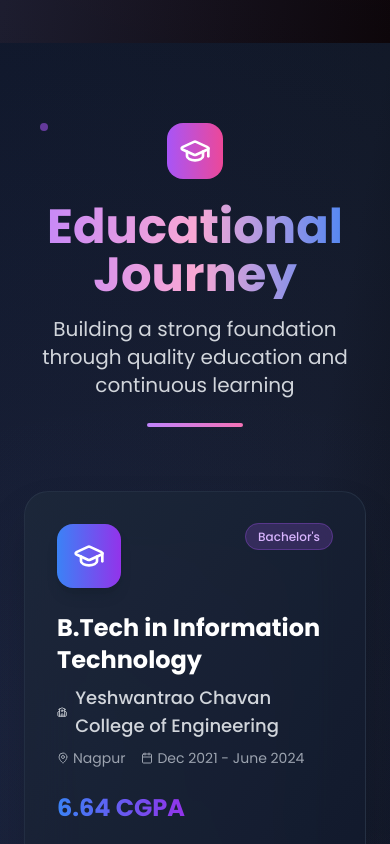
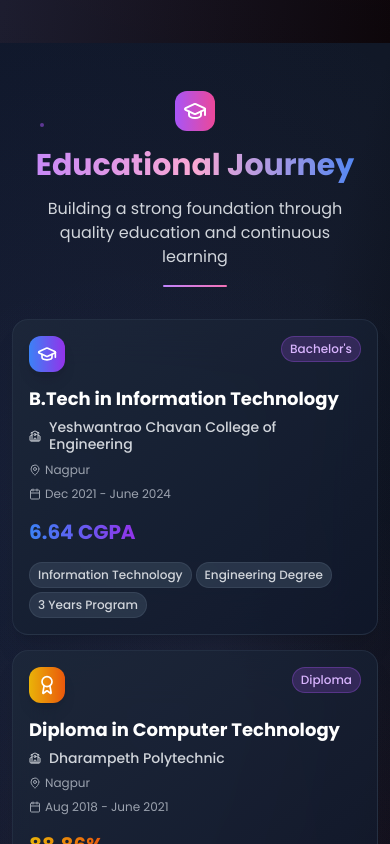
Before and after one commit to JairamDeo/Portfolio-Website, a React (Vite) app: page / in a window 390 px wide. Shown: the part 10660-11504 px from the top of the page. Built offline with nearby package versions, Linux system fonts and the light colour scheme; no server answers.

Commit message:
aos added

```diff
--- a/src/components/Education.jsx
+++ b/src/components/Education.jsx
@@ -1,11 +1,11 @@
-import React, { useState, useMemo } from "react";
+import React, { useState, useCallback, useMemo } from "react";
 import { motion } from "framer-motion";
-import { GraduationCap, School, Award, Calendar, MapPin, TrendingUp } from "lucide-react";
+import { GraduationCap, School, Award, Calendar, MapPin } from "lucide-react";
 
 const educationData = [
   {
     id: 1,
-    icon: <GraduationCap className="w-8 h-8" />,
+    icon: GraduationCap,
     title: "B.Tech in Information Technology",
     institution: "Yeshwantrao Chavan College of Engineering",
     location: "Nagpur",
@@ -15,12 +15,14 @@ const educationData = [
     level: "Bachelor's",
     color: "from-blue-500 to-purple-600",
     bgColor: "from-blue-500/20 to-purple-600/20",
-    highlights: ["Information Technology", "Engineering Degree", "3 Years Program Direct Second Year"],
-    percentage: 66.4
+    highlights: ["Information Technology", "Engineering Degree", "3 Years Program"],
+    percentage: 66.4,
+    AosName : "flip-left",
+    AosDuration : "2500"
   },
   {
     id: 2,
-    icon: <Award className="w-8 h-8" />,
+    icon: Award,
     title: "Diploma in Computer Technology",
     institution: "Dharampeth Polytechnic",
     location: "Nagpur",
@@ -31,11 +33,13 @@ const educationData = [
     color: "from-yellow-500 to-orange-600",
     bgColor: "from-yellow-500/20 to-orange-600/20",
     highlights: ["Computer Technology", "Polytechnic Diploma", "3 Years Program"],
-    percentage: 88.86
+    percentage: 88.86,
+    AosName : "zoom-in",
+    AosDuration : "2500"
   },
   {
     id: 3,
-    icon: <School className="w-8 h-8" />,
+    icon: School,
     title: "10th Standard (SSC)",
     institution: "Somalwar High School, Khamla",
     location: "Nagpur",
@@ -46,108 +50,111 @@ const educationData = [
     color: "from-green-500 to-emerald-600",
     bgColor: "from-green-500/20 to-emerald-600/20",
     highlights: ["Secondary Education", "Maharashtra Board", "Academic Foundation"],
-    percentage: 77.40
+    percentage: 77.40,
+    AosName : "flip-right",
+    AosDuration : "2500"
   }
 ];
 
-const EducationCard = ({ education, index, hoveredIndex, setHoveredIndex }) => {
-  const isHovered = hoveredIndex === index;
+const EducationCard = React.memo(({ education, index, onHover, }) => {
+  const IconComponent = education.icon;
 
   const cardVariants = useMemo(() => ({
     hidden: {
       opacity: 0,
-      y: 60,
-      scale: 0.8
+      y: 50,
+      scale: 0.9
     },
     visible: {
       opacity: 1,
       y: 0,
       scale: 1,
       transition: {
-        delay: index * 0.2,
-        duration: 0.8,
+        delay: index * 0.15,
+        duration: 0.6,
         type: "spring",
-        stiffness: 100
+        stiffness: 120,
+        damping: 15
       }
     }
   }), [index]);
 
+  const handleMouseEnter = useCallback(() => onHover(index), [index, onHover]);
+  const handleMouseLeave = useCallback(() => onHover(null), [onHover]);
 
   return (
     <motion.div
       variants={cardVariants}
       initial="hidden"
-      animate="visible"
-      onMouseEnter={() => setHoveredIndex(index)}
-      onMouseLeave={() => setHoveredIndex(null)}
-      className="group relative"
+      whileInView="visible"
+      viewport={{ once: true, amount: 0.1 }}
+      onMouseEnter={handleMouseEnter}
+      onMouseLeave={handleMouseLeave}
+      className="group relative h-full"
     >
-      <div className="relative overflow-hidden bg-gradient-to-br from-slate-800/80 to-slate-900/80 backdrop-blur-xl p-8 rounded-3xl border border-slate-700/50 hover:border-purple-500/50 transition-all duration-500 shadow-2xl">
+      <div className="relative overflow-hidden bg-gradient-to-br from-slate-800/80 to-slate-900/80 backdrop-blur-xl p-4 sm:p-6 lg:p-8 rounded-2xl lg:rounded-3xl border border-slate-700/50 hover:border-purple-500/50 transition-all duration-300 shadow-xl hover:shadow-2xl h-full" data-aos={education.AosName}
+     data-aos-duration={education.AosDuration}>
 
         {/* Animated Background */}
-        <div className={`absolute inset-0 bg-gradient-to-br ${education.bgColor} opacity-0 group-hover:opacity-100 transition-opacity duration-500`} />
+        <div className={`absolute inset-0 bg-gradient-to-br ${education.bgColor} opacity-0 group-hover:opacity-100 transition-opacity duration-300`} />
 
-        {/* Floating Orbs */}
-        <div className="absolute top-4 right-4 w-16 h-16 bg-gradient-to-br from-purple-500/20 to-pink-500/20 rounded-full blur-xl opacity-0 group-hover:opacity-100 transition-opacity duration-500" />
-        <div className="absolute bottom-4 left-4 w-12 h-12 bg-gradient-to-br from-blue-500/20 to-cyan-500/20 rounded-full blur-xl opacity-0 group-hover:opacity-100 transition-opacity duration-700" />
+        {/* Floating Orbs - Responsive */}
+        <div className="absolute top-2 right-2 sm:top-4 sm:right-4 w-8 h-8 sm:w-12 sm:h-12 lg:w-16 lg:h-16 bg-gradient-to-br from-purple-500/20 to-pink-500/20 rounded-full blur-xl opacity-0 group-hover:opacity-100 transition-opacity duration-300" />
+        <div className="absolute bottom-2 left-2 sm:bottom-4 sm:left-4 w-6 h-6 sm:w-8 sm:h-8 lg:w-12 lg:h-12 bg-gradient-to-br from-blue-500/20 to-cyan-500/20 rounded-full blur-xl opacity-0 group-hover:opacity-100 transition-opacity duration-500" />
 
-        <div className="relative z-10">
+        <div className="relative z-10 h-full flex flex-col">
           {/* Header */}
-          <div className="flex items-start justify-between mb-6">
-            <div className={`p-4 rounded-2xl bg-gradient-to-r ${education.color} text-white shadow-lg group-hover:shadow-xl group-hover:scale-110 transition-all duration-300`}>
-              {education.icon}
+          <div className="flex items-start justify-between mb-4 lg:mb-6">
+            <div className={`p-2 sm:p-3 lg:p-4 rounded-xl lg:rounded-2xl bg-gradient-to-r ${education.color} text-white shadow-lg group-hover:shadow-xl group-hover:scale-105 transition-all duration-300`}>
+              <IconComponent className="w-5 h-5 sm:w-6 sm:h-6 lg:w-8 lg:h-8" />
             </div>
 
-            <div className="text-right">
-              <span className="px-3 py-1 bg-purple-500/20 text-purple-300 rounded-full text-xs font-medium border border-purple-500/30">
-                {education.level}
-              </span>
-            </div>
+            <span className="px-2 py-1 sm:px-3 sm:py-1 bg-purple-500/20 text-purple-300 rounded-full text-xs font-medium border border-purple-500/30">
+              {education.level}
+            </span>
           </div>
 
           {/* Title & Institution */}
-          <div className="mb-6">
-            <h3 className="text-2xl font-bold text-white mb-2 group-hover:text-transparent group-hover:bg-gradient-to-r group-hover:from-purple-400 group-hover:to-pink-400 group-hover:bg-clip-text transition-all duration-300">
+          <div className="mb-4 lg:mb-6 flex-grow">
+            <h3 className="text-lg sm:text-xl lg:text-2xl font-bold text-white mb-2 group-hover:text-transparent group-hover:bg-gradient-to-r group-hover:from-purple-400 group-hover:to-pink-400 group-hover:bg-clip-text transition-all duration-300 leading-tight">
               {education.title}
             </h3>
 
             <div className="flex items-center gap-2 text-gray-300 mb-2">
-              <School className="w-4 h-4" />
-              <span className="text-lg font-medium">{education.institution}</span>
+              <School className="w-3 h-3 sm:w-4 sm:h-4 flex-shrink-0" />
+              <span className="text-sm sm:text-base lg:text-lg font-medium leading-tight">{education.institution}</span>
             </div>
 
-            <div className="flex items-center gap-4 text-sm text-gray-400">
+            <div className="flex flex-col sm:flex-row sm:items-center gap-2 sm:gap-4 text-xs sm:text-sm text-gray-400">
               <div className="flex items-center gap-1">
-                <MapPin className="w-3 h-3" />
+                <MapPin className="w-3 h-3 flex-shrink-0" />
                 <span>{education.location}</span>
               </div>
               <div className="flex items-center gap-1">
-                <Calendar className="w-3 h-3" />
+                <Calendar className="w-3 h-3 flex-shrink-0" />
                 <span>{education.duration}</span>
               </div>
             </div>
           </div>
 
           {/* Grade Display */}
-          <div className="mb-6">
-            <div className="flex items-center justify-between mb-3">
-              <span className={`text-2xl font-bold bg-gradient-to-r ${education.color} bg-clip-text text-transparent`}>
-                {education.grade}
-              </span>
-            </div>
-
+          <div className="mb-4 lg:mb-6">
+            <span className={`text-xl sm:text-2xl font-bold bg-gradient-to-r ${education.color} bg-clip-text text-transparent`}>
+              {education.grade}
+            </span>
           </div>
 
           {/* Highlights */}
-          <div className="mb-6">
-            <div className="flex flex-wrap gap-2">
+          <div className="mt-auto">
+            <div className="flex flex-wrap gap-1 sm:gap-2">
               {education.highlights.map((highlight, i) => (
                 <motion.span
                   key={highlight}
                   initial={{ opacity: 0, scale: 0.8 }}
-                  animate={{ opacity: 1, scale: 1 }}
-                  transition={{ delay: index * 0.2 + 0.1 * i }}
-                  className="px-3 py-1 bg-slate-700/70 text-gray-300 rounded-full text-xs font-medium border border-slate-600/50 hover:border-purple-500/50 transition-colors"
+                  whileInView={{ opacity: 1, scale: 1 }}
+                  viewport={{ once: true }}
+                  transition={{ delay: index * 0.15 + 0.1 * i }}
+                  className="px-2 py-1 sm:px-3 sm:py-1 bg-slate-700/70 text-gray-300 rounded-full text-xs font-medium border border-slate-600/50 hover:border-purple-500/50 transition-colors"
                 >
                   {highlight}
                 </motion.span>
@@ -157,118 +164,138 @@ const EducationCard = ({ education, index, hoveredIndex, setHoveredIndex }) => {
         </div>
 
         {/* Hover Glow Effect */}
-        <div className="absolute inset-0 rounded-3xl opacity-0 group-hover:opacity-100 transition-opacity duration-500 pointer-events-none">
-          <div className={`absolute inset-0 rounded-3xl bg-gradient-to-r ${education.color} opacity-20 blur-xl`} />
+        <div className="absolute inset-0 rounded-2xl lg:rounded-3xl opacity-0 group-hover:opacity-100 transition-opacity duration-300 pointer-events-none">
+          <div className={`absolute inset-0 rounded-2xl lg:rounded-3xl bg-gradient-to-r ${education.color} opacity-10 blur-xl`} />
         </div>
       </div>
     </motion.div>
   );
-};
+});
+
+EducationCard.displayName = 'EducationCard';
 
 const Education = () => {
   const [hoveredIndex, setHoveredIndex] = useState(null);
+
+  const handleHover = useCallback((index) => {
+    setHoveredIndex(index);
+  }, []);
 
   const containerVariants = useMemo(() => ({
     hidden: { opacity: 0 },
     visible: {
       opacity: 1,
       transition: {
-        staggerChildren: 0.2,
-        delayChildren: 0.3
+        staggerChildren: 0.1,
+        delayChildren: 0.2
       }
     }
   }), []);
 
   const headerVariants = useMemo(() => ({
-    hidden: { opacity: 0, y: -50 },
+    hidden: { opacity: 0, y: -30 },
     visible: {
       opacity: 1,
       y: 0,
-      transition: { duration: 0.8, ease: "easeOut" }
+      transition: { duration: 0.6, ease: "easeOut" }
+    }
+  }), []);
+
+  const statsVariants = useMemo(() => ({
+    hidden: { opacity: 0, y: 30 },
+    visible: {
+      opacity: 1,
+      y: 0,
+      transition: { delay: 1, duration: 0.6 }
     }
   }), []);
 
   return (
-    <section id="education" className="relative bg-gradient-to-br from-slate-900 via-gray-900 to-black py-20 text-white overflow-hidden">
-      {/* Background Effects */}
-      <div className="absolute inset-0 bg-[radial-gradient(circle_at_20%_30%,rgba(120,119,198,0.1),transparent_50%)]" />
-      <div className="absolute inset-0 bg-[radial-gradient(circle_at_80%_70%,rgba(255,119,198,0.1),transparent_50%)]" />
-      <div className="absolute inset-0 bg-[radial-gradient(circle_at_50%_50%,rgba(59,130,246,0.05),transparent_70%)]" />
+    <section id="education" className="relative bg-gradient-to-br from-slate-900 via-gray-900 to-black py-12 sm:py-16 lg:py-20 text-white overflow-hidden">
+      {/* Optimized Background Effects */}
+      <div className="absolute inset-0">
+        <div className="absolute inset-0 bg-[radial-gradient(circle_at_20%_30%,rgba(120,119,198,0.08),transparent_50%)]" />
+        <div className="absolute inset-0 bg-[radial-gradient(circle_at_80%_70%,rgba(255,119,198,0.08),transparent_50%)]" />
+        <div className="absolute inset-0 bg-[radial-gradient(circle_at_50%_50%,rgba(59,130,246,0.03),transparent_70%)]" />
+      </div>
 
-      {/* Floating Elements */}
-      <div className="absolute top-20 left-10 w-2 h-2 bg-purple-500 rounded-full animate-pulse" />
-      <div className="absolute top-40 right-20 w-1 h-1 bg-pink-500 rounded-full animate-ping" />
-      <div className="absolute bottom-20 left-1/4 w-1.5 h-1.5 bg-blue-500 rounded-full animate-pulse" />
+      {/* Minimal Floating Elements */}
+      <div className="absolute top-20 left-10 w-1 h-1 sm:w-2 sm:h-2 bg-purple-500 rounded-full animate-pulse opacity-60" />
+      <div className="absolute top-40 right-20 w-0.5 h-0.5 sm:w-1 sm:h-1 bg-pink-500 rounded-full animate-ping opacity-40" />
+      <div className="absolute bottom-20 left-1/4 w-1 h-1 sm:w-1.5 sm:h-1.5 bg-blue-500 rounded-full animate-pulse opacity-50" />
 
-      <div className="max-w-7xl mx-auto px-6 relative z-10">
+      <div className="max-w-7xl mx-auto px-3 sm:px-4 lg:px-6 relative z-10">
         {/* Header */}
         <motion.div
           variants={headerVariants}
           initial="hidden"
-          animate="visible"
-          className="text-center mb-16"
+          whileInView="visible"
+          viewport={{ once: true, amount: 0.3 }}
+          className="text-center mb-8 sm:mb-12 lg:mb-16"
         >
           <motion.div
             initial={{ scale: 0 }}
-            animate={{ scale: 1 }}
-            transition={{ duration: 0.5, delay: 0.2 }}
-            className="inline-flex items-center gap-3 mb-6"
+            whileInView={{ scale: 1 }}
+            viewport={{ once: true }}
+            transition={{ duration: 0.4, delay: 0.1 }}
+            className="inline-flex items-center gap-2 sm:gap-3 mb-4 sm:mb-6"
           >
-            <div className="p-3 bg-gradient-to-r from-purple-500 to-pink-500 rounded-2xl">
-              <GraduationCap className="w-8 h-8 text-white" />
+            <div className="p-2 sm:p-3 bg-gradient-to-r from-purple-500 to-pink-500 rounded-xl lg:rounded-2xl">
+              <GraduationCap className="w-6 h-6 sm:w-8 sm:h-8 text-white" />
             </div>
           </motion.div>
 
-          <h2 className="text-5xl md:text-6xl font-bold bg-gradient-to-r from-purple-400 via-pink-300 to-blue-500 bg-clip-text text-transparent mb-4">
+          <h2 className="text-3xl sm:text-4xl md:text-5xl lg:text-6xl font-bold bg-gradient-to-r from-purple-400 via-pink-300 to-blue-500 bg-clip-text text-transparent mb-3 sm:mb-4 leading-tight">
             Educational Journey
           </h2>
 
-          <p className="text-xl text-gray-300 max-w-2xl mx-auto mb-6">
+          <p className="text-base sm:text-lg lg:text-xl text-gray-300 max-w-2xl mx-auto mb-4 sm:mb-6 px-4">
             Building a strong foundation through quality education and continuous learning
           </p>
 
-          <div className="w-24 h-1 bg-gradient-to-r from-purple-400 to-pink-400 mx-auto rounded-full" />
+          <div className="w-16 sm:w-24 h-0.5 sm:h-1 bg-gradient-to-r from-purple-400 to-pink-400 mx-auto rounded-full" />
         </motion.div>
 
-        {/* Education Cards */}
+        {/* Education Cards - Responsive Grid */}
         <motion.div
           variants={containerVariants}
           initial="hidden"
-          animate="visible"
-          className="grid lg:grid-cols-2 xl:grid-cols-3 gap-8"
+          whileInView="visible"
+          viewport={{ once: true, amount: 0.1 }}
+          className="grid grid-cols-1 lg:grid-cols-2 xl:grid-cols-3 gap-4 sm:gap-6 lg:gap-8"
         >
           {educationData.map((education, index) => (
             <EducationCard
               key={education.id}
               education={education}
               index={index}
-              hoveredIndex={hoveredIndex}
-              setHoveredIndex={setHoveredIndex}
+              onHover={handleHover}
             />
           ))}
         </motion.div>
 
-        {/* Stats Section */}
+        {/* Stats Section - Responsive */}
         <motion.div
-          initial={{ opacity: 0, y: 50 }}
-          animate={{ opacity: 1, y: 0 }}
-          transition={{ delay: 1.5, duration: 0.8 }}
-          className="mt-16 text-center"
+          variants={statsVariants}
+          initial="hidden"
+          whileInView="visible"
+          viewport={{ once: true, amount: 0.3 }}
+          className="mt-12 sm:mt-16 text-center"
         >
-          <div className="inline-flex items-center gap-6 px-8 py-4 bg-gradient-to-r from-slate-800/50 to-slate-900/50 backdrop-blur-xl rounded-2xl border border-slate-700/50">
+          <div className="inline-flex flex-wrap items-center justify-center gap-3 sm:gap-4 lg:gap-6 px-4 sm:px-6 lg:px-8 py-3 sm:py-4 bg-gradient-to-r from-slate-800/50 to-slate-900/50 backdrop-blur-xl rounded-xl lg:rounded-2xl border border-slate-700/50">
             <div className="text-center">
-              <div className="text-2xl font-bold text-purple-400">7+</div>
-              <div className="text-sm text-gray-400">Years of Study</div>
+              <div className="text-lg sm:text-xl lg:text-2xl font-bold text-purple-400">7+</div>
+              <div className="text-xs sm:text-sm text-gray-400">Years of Study</div>
             </div>
-            <div className="w-px h-8 bg-slate-600" />
+            <div className="w-px h-6 sm:h-8 bg-slate-600" />
             <div className="text-center">
-              <div className="text-2xl font-bold text-pink-400">3</div>
-              <div className="text-sm text-gray-400">Qualifications</div>
+              <div className="text-lg sm:text-xl lg:text-2xl font-bold text-pink-400">3</div>
+              <div className="text-xs sm:text-sm text-gray-400">Qualifications</div>
             </div>
-            <div className="w-px h-8 bg-slate-600" />
+            <div className="w-px h-6 sm:h-8 bg-slate-600" />
             <div className="text-center">
-              <div className="text-2xl font-bold text-blue-400">IT</div>
-              <div className="text-sm text-gray-400">Specialization</div>
+              <div className="text-lg sm:text-xl lg:text-2xl font-bold text-blue-400">IT</div>
+              <div className="text-xs sm:text-sm text-gray-400">Specialization</div>
             </div>
           </div>
         </motion.div>
```
